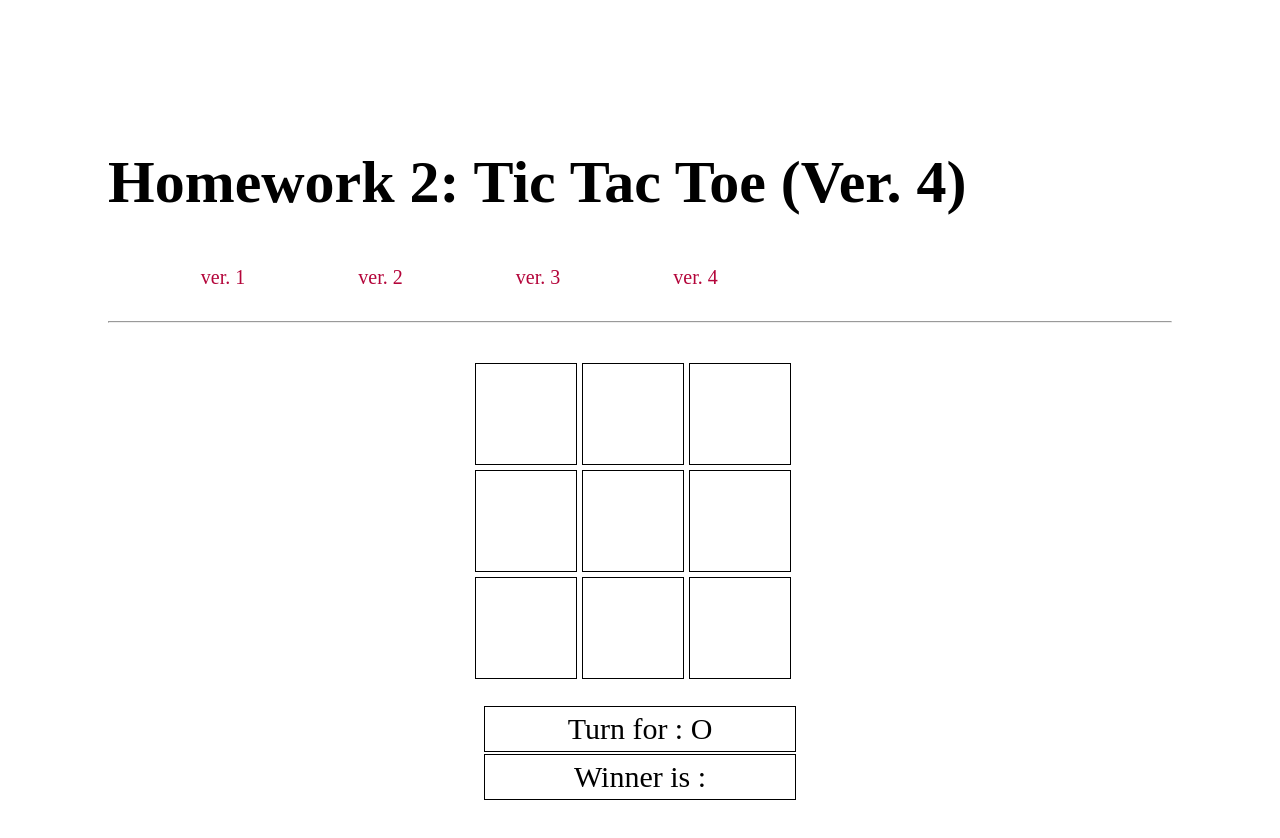
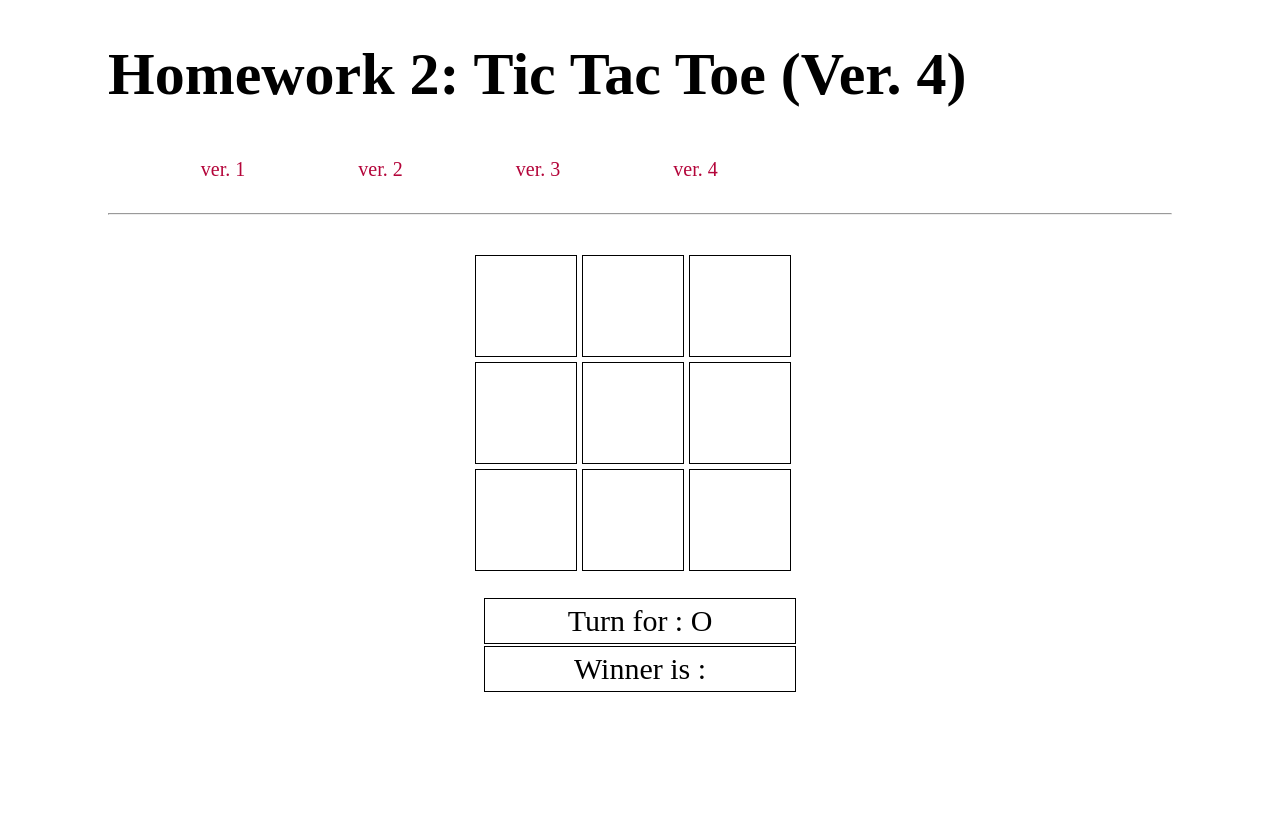
Before and after one commit to JohnnyBean181/assignments_dgmd_e28, a plain HTML site: page hw3/ttt4.html in a window 1280 px wide. After the commit the page ends 800 px from the top, so only its background shows below. Drawn offline with Linux system fonts and the light colour scheme.

Commit message:
Update ttt4.html

```diff
--- a/hw3/ttt4.html
+++ b/hw3/ttt4.html
@@ -4,7 +4,7 @@
     <meta name="description" content="This webpage is the third assignment for DGMD E-28. In this assignment, students are required to use HTML and CSS to create a 3 x 3 grid of squares." />
     <title>Assignment 2</title>
     <style>
-        body, html {padding: 50px; font-size: 30px}
+        body, html {padding: 0px 50px; font-size: 30px}
         .mybox {
             /* border: 1px solid ; */
             padding: 20px;
```
